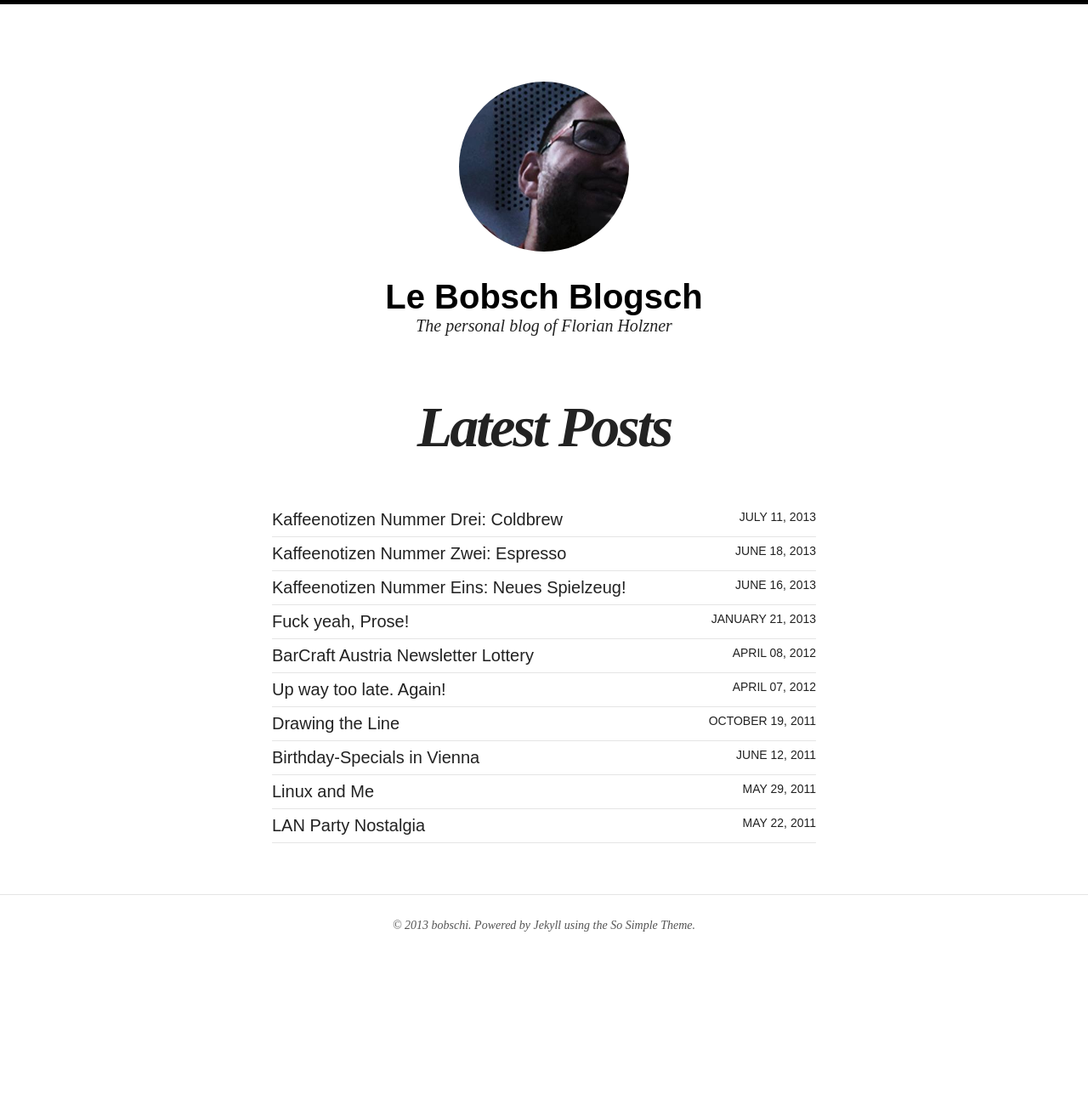
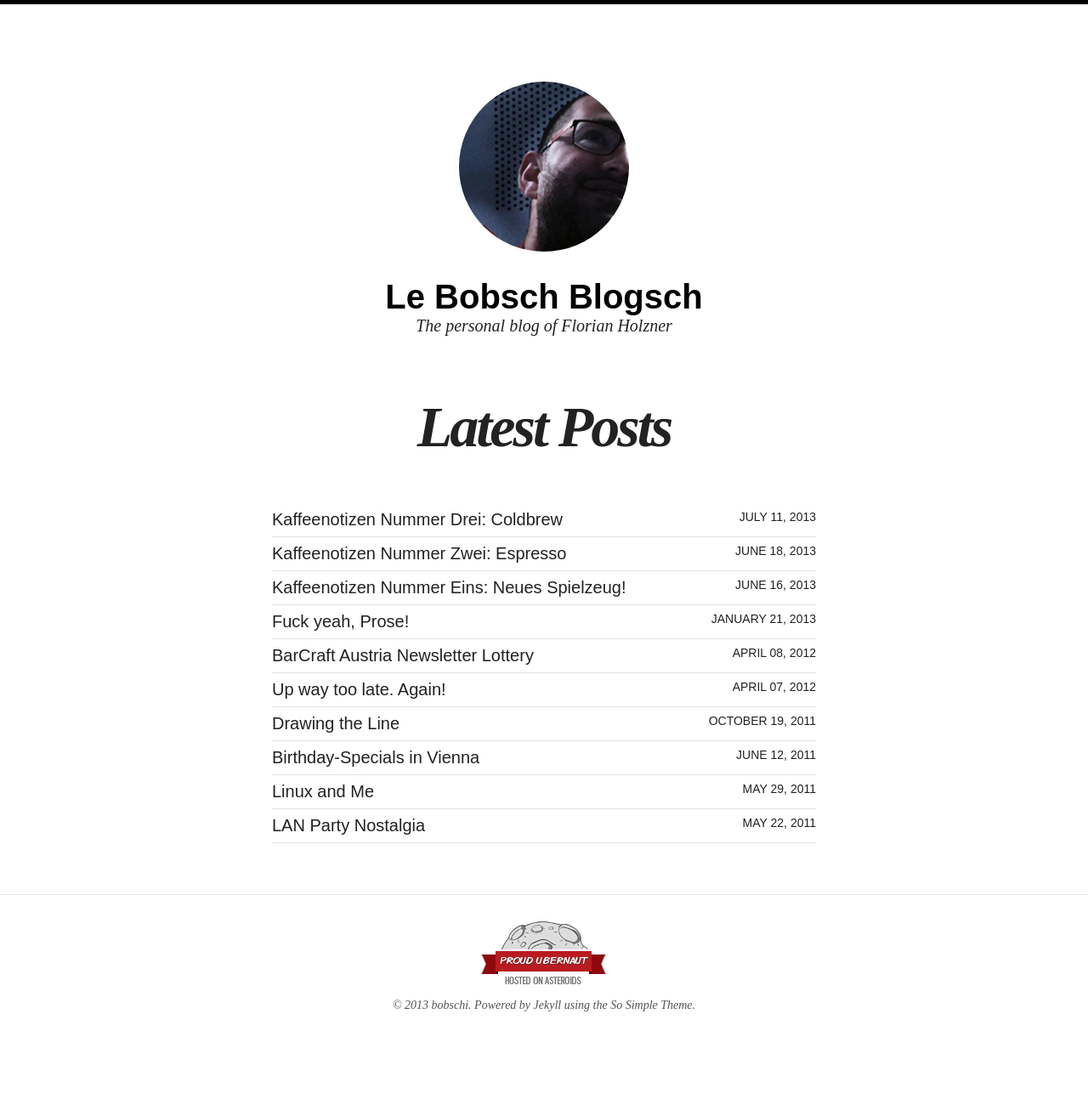
Before and after one commit to bobschi/lebobs.ch, a Jekyll site: the page built from index.html, in a window 1280 px wide. Shown: the whole page at 85% size. Built offline with Jekyll 4.4.1, drawn with Linux system fonts in a browser that asks for light colours; nearby versions of some CDN libraries; before the commit the page ends 1199 px from its top, so only the background shows below that.

Commit message:
moved ubernauten image to footer and made it a link

```diff
--- a/_includes/footer.html
+++ b/_includes/footer.html
@@ -1,4 +1,7 @@
-<span>&copy; {{ site.time | date: '%Y' }} {{ site.owner.name }}. Powered by <a href="http://jekyllrb.com">Jekyll</a> using the <a href="http://mademistakes.com/">So Simple Theme</a>.</span>
+<div class="uberspace">
+  <a href="https://uberspace.de/"><img src="images/ubernaut.png"></a>
+</div>
+<p><span>&copy; {{ site.time | date: '%Y' }} {{ site.owner.name }}. Powered by <a href="http://jekyllrb.com">Jekyll</a> using the <a href="http://mademistakes.com/">So Simple Theme</a>.</span></p>
 <div class="social-icons">
 	{% if site.owner.twitter %}<a href="http://twitter.com/{{ site.owner.twitter }}" title="{{ site.owner.name}} on Twitter" target="_blank"><i class="icon-twitter icon-2x"></i></a>{% endif %}
 	{% if site.owner.facebook %}<a href="http://facebook.com/{{ site.owner.facebook }}" title="{{ site.owner.name}} on Facebook" target="_blank"><i class="icon-facebook icon-2x"></i></a>{% endif %}
```
Also changed, not shown: index.html (line endings or trailing spaces).
